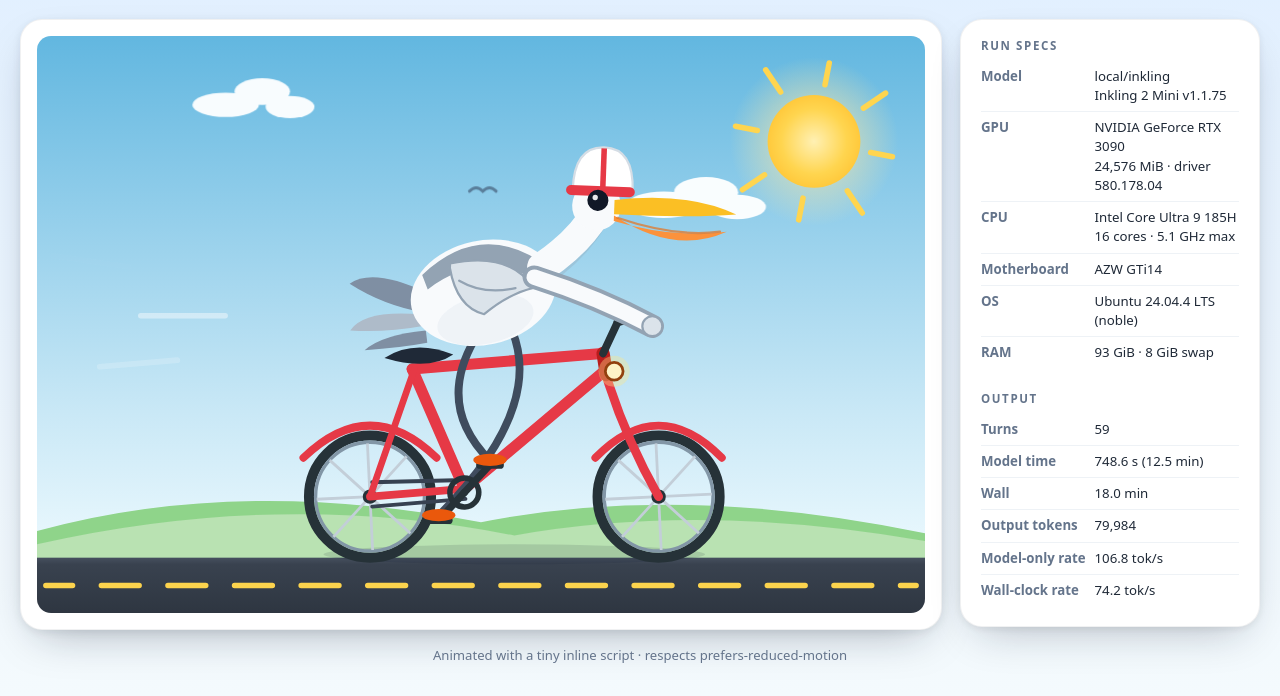
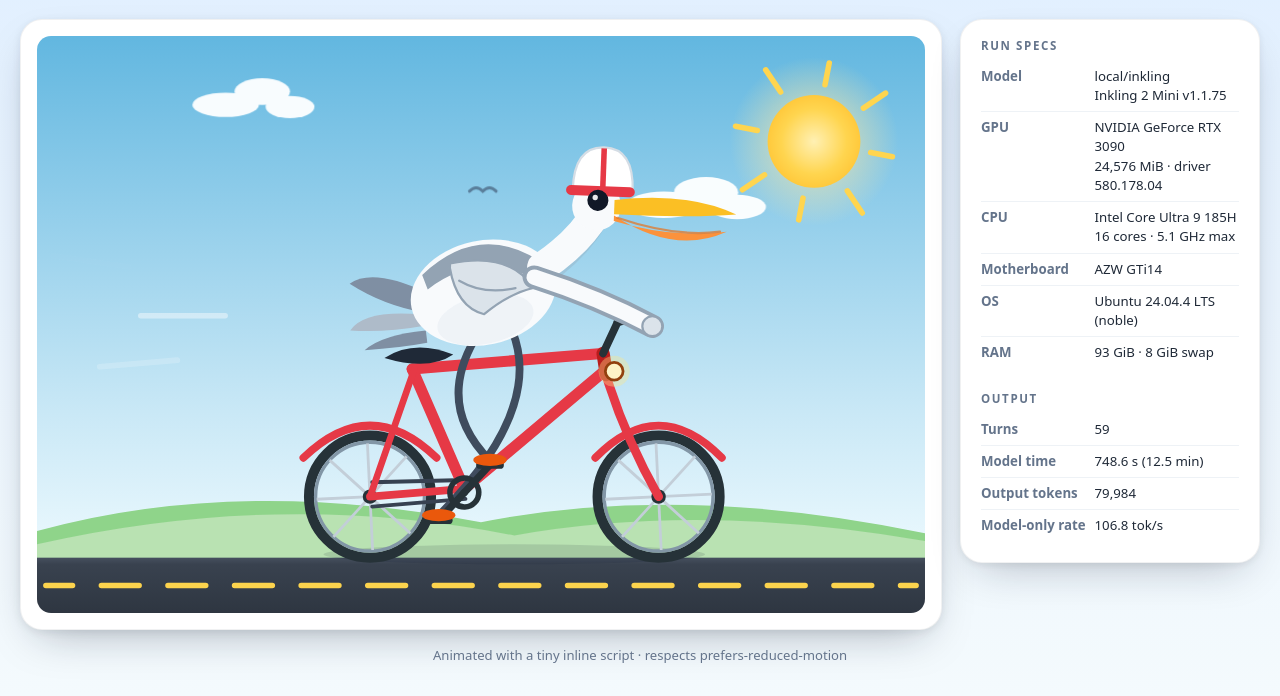
Before and after one commit to laurogripa/inkling, a plain HTML site: page index.html in a window 1280 px wide. Shown: the part 123-819 px from the top of the page. Drawn offline with Linux system fonts and the light colour scheme.

Commit message:
Drop wall-clock metrics from page and README

```diff
--- a/index.html
+++ b/index.html
@@ -302,10 +302,8 @@
     <table>
       <tr><th>Turns</th><td>59</td></tr>
       <tr><th>Model time</th><td>748.6 s (12.5 min)</td></tr>
-      <tr><th>Wall</th><td>18.0 min</td></tr>
       <tr><th>Output tokens</th><td>79,984</td></tr>
       <tr><th>Model-only rate</th><td>106.8 tok/s</td></tr>
-      <tr><th>Wall-clock rate</th><td>74.2 tok/s</td></tr>
     </table>
   </aside>
   </div>
```
Also changed, not shown: 1 other file.
